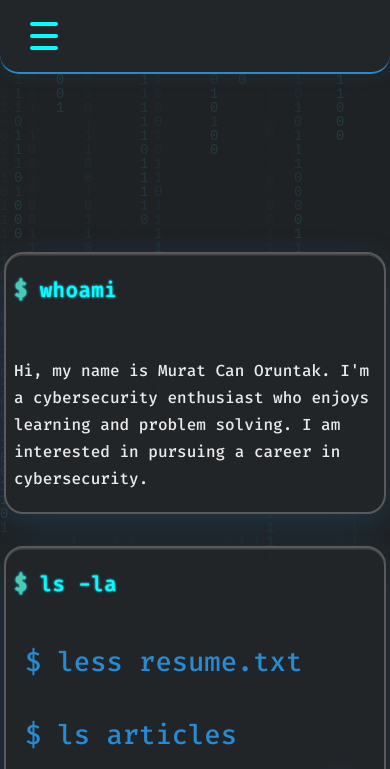
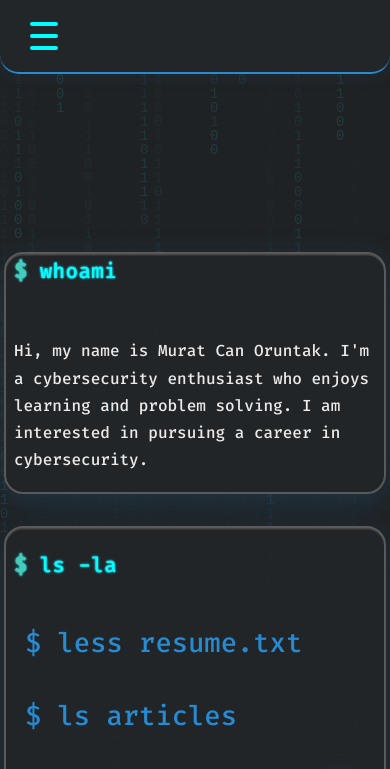
Before and after one commit to Murat-Oruntak/muratoruntak.com, a plain HTML site: page index.html in a window 390 px wide. Shown: the top 769 px of the page. Drawn offline with Linux system fonts and the light colour scheme.

Commit message:
Remove top padding from first section on mobile for tighter spacing

```diff
--- a/style.css
+++ b/style.css
@@ -517,6 +517,7 @@ li:hover {
   }
   .main-content > .section:first-child {
     margin-top: 0;
+    padding-top: 0 !important;
   }
 }
 
```
